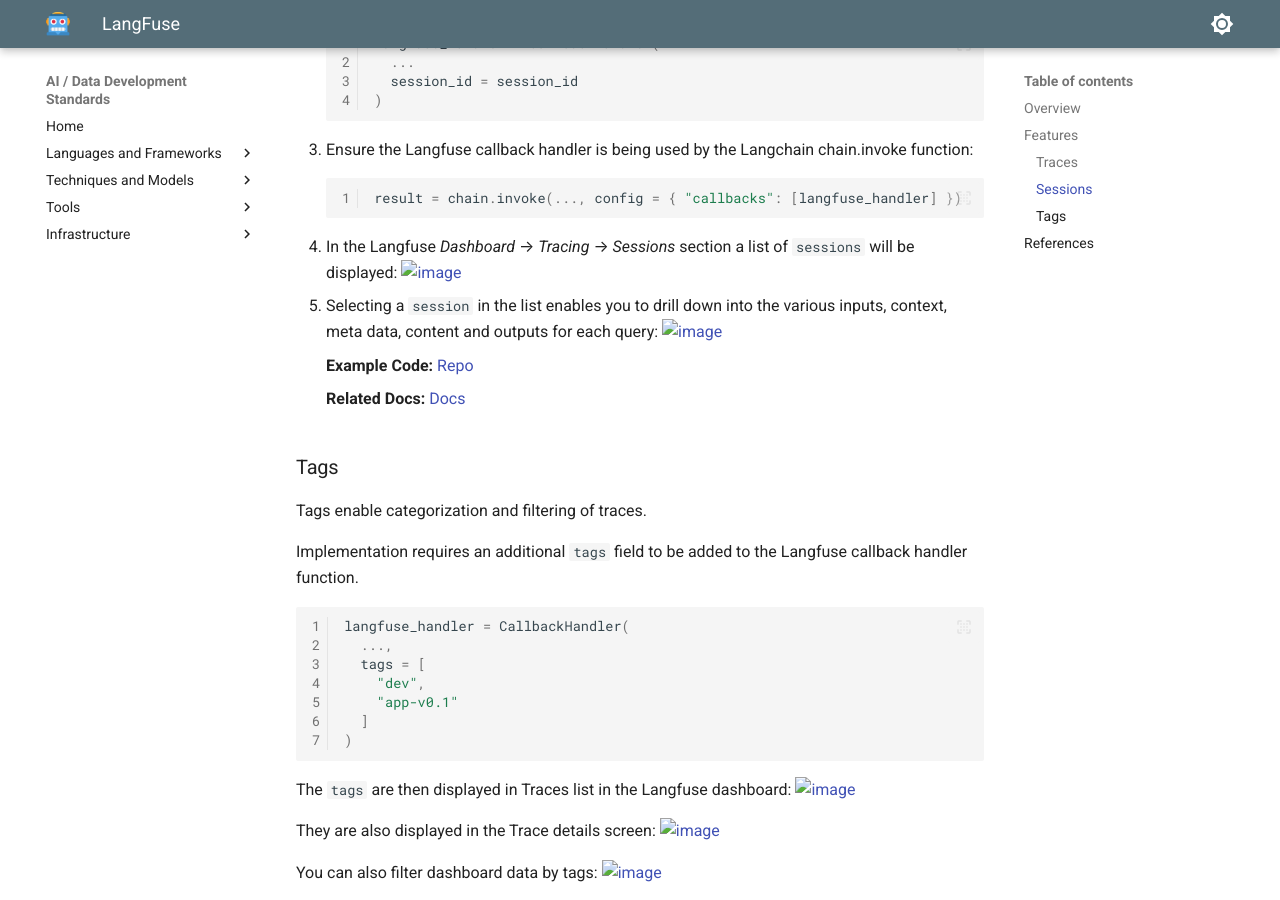
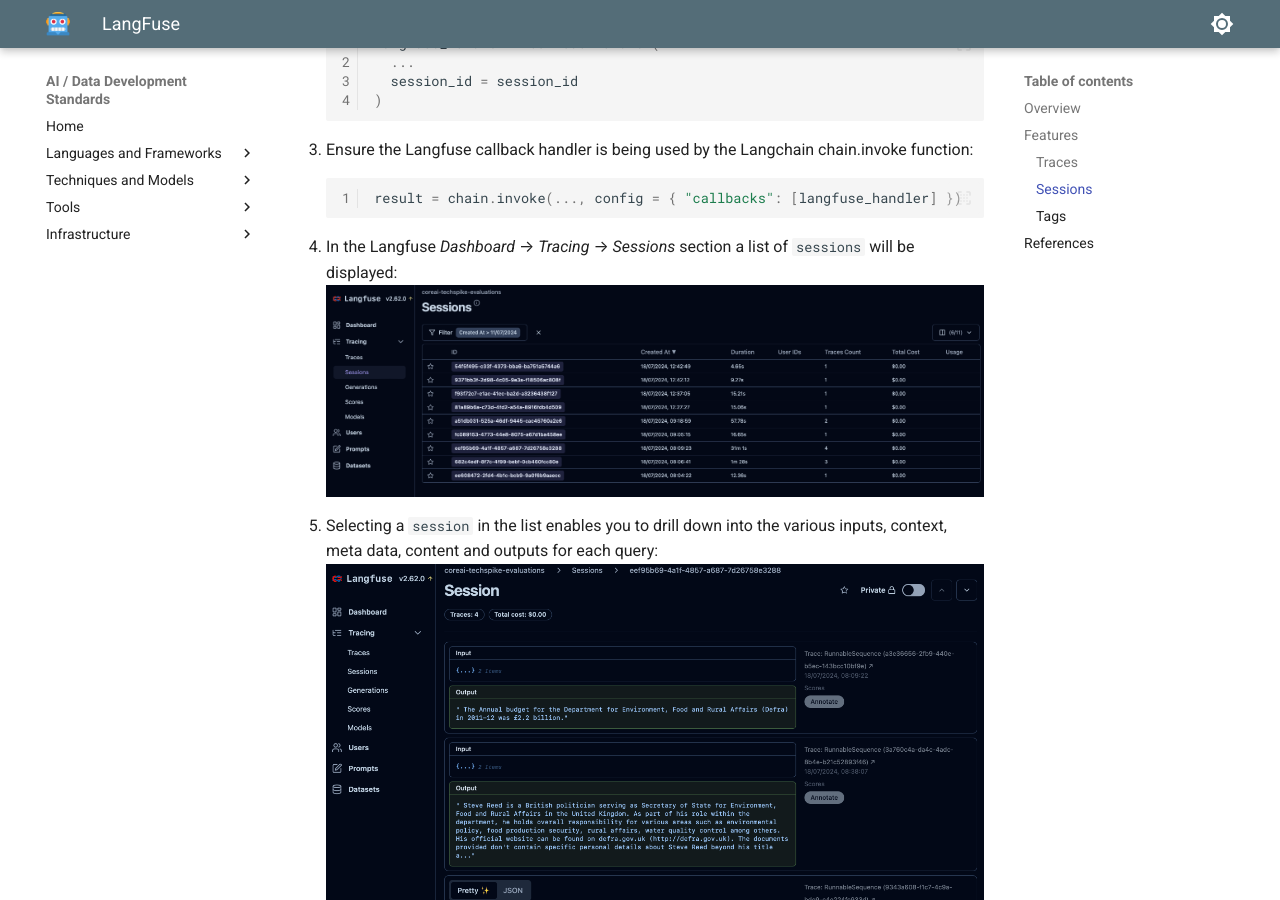
Before and after one commit to DEFRA/ai-data-development-standards, an MkDocs documentation site: the page built from docs/tools/archived/langfuse.md, in a window 1280 px wide and 900 px high, scrolled down 1185 px. Built offline with MkDocs 1.6.1 and Material for MkDocs 9.7.7, drawn with Linux system fonts in a browser that asks for light colours.

Commit message:
Update links and nav

````diff
--- a/docs/tools/archived/langfuse.md
+++ b/docs/tools/archived/langfuse.md
@@ -46,10 +46,10 @@ result = chain.invoke(..., config = { "callbacks": [langfuse_handler] })
 ```
 
 4. In the Langfuse *Dashboard* → *Tracing* → *Sessions* section a list of `sessions` will be displayed:
-![image](../images/langfuse-sessions.png)
+![image](../../images/langfuse-sessions.png)
 
 5. Selecting a `session` in the list enables you to drill down into the various inputs, context, meta data, content and outputs for each query:
-![image](../images/langfuse-session.png)
+![image](../../images/langfuse-session.png)
 
     **Example Code:** [Repo](https://github.com/DEFRA/coreai-techspike-evaluations/blob/dfefd1cde1e05aa9491fd430b1c5e985ffe0b0bc/app/app.py#L17)
 
@@ -72,13 +72,13 @@ langfuse_handler = CallbackHandler(
 ```
 
 The `tags` are then displayed in Traces list in the Langfuse dashboard:
-![image](../images/langfuse-tags.png)
+![image](../images/../langfuse-tags.png)
 
 They are also displayed in the Trace details screen:
-![image](../images/langfuse-tags-details.png)
+![image](../../images/langfuse-tags-details.png)
 
 You can also filter dashboard data by tags:
-![image](../images/langfuse-tags-filter.png)
+![image](../../images/langfuse-tags-filter.png)
 
 ## References
 
--- a/mkdocs.yml
+++ b/mkdocs.yml
@@ -41,14 +41,16 @@ nav:
     - CrewAI: languages-frameworks/crewai.md
     - Haystack: languages-frameworks/haystack.md
   - Techniques and Models:
-    - AWS AI Services: techniques-models/aws_ai.md
     - Retrieval Augmented Generation: techniques-models/rag.md
   - Tools:
-    - Ollama: tools/ollama.md
-    - LangSmith: tools/langsmith.md
-    - LangFuse: tools/langfuse.md
+    - In Review:
+      - Ollama: tools/ollama.md
+    - Archived:
+      - LangFuse: tools/langfuse.md
+      - LangSmith: tools/langsmith.md
   - Infrastructure:
     - Azure OpenAI: infrastructure/azure-openai.md
     - Azure AI Document Intelligence: infrastructure/azure-ai-document-intelligence.md
+    - AWS AI Services: techniques-models/aws_ai.md
 plugins:
   - glightbox
````
Also changed, not shown: docs/tools/archived/langsmith.md (+1 -1 lines), docs/tools/in-review/ollama.md (+1 -1 lines).
